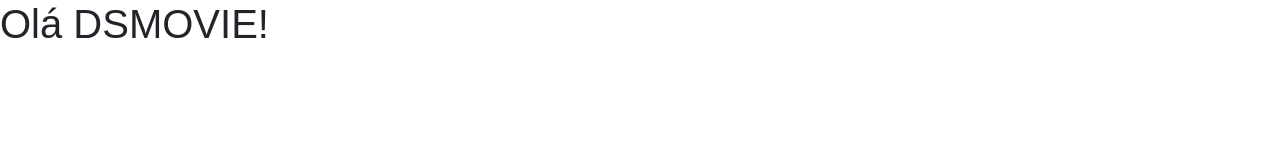
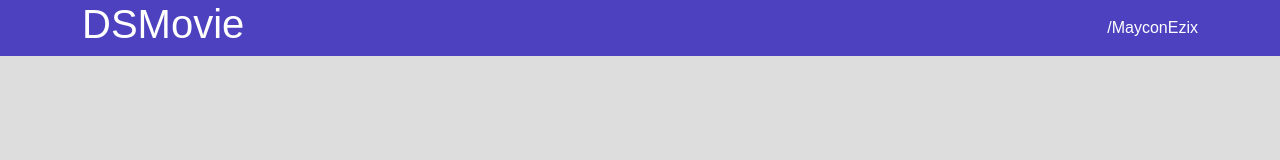
Before and after one commit to MayconEzix/SiteProject, a plain HTML site: page index.html in a window 1280 px wide. Drawn offline with nearby package versions, Linux system fonts and the light colour scheme.

Commit message:
Barra superior PARTE 1

```diff
--- a/css/styles.css
+++ b/css/styles.css
@@ -1,7 +1,28 @@
 
 @import url('https://fonts.googleapis.com/css2?family=Open+Sans:wght@300;400;700&display=swap');
 
-*{ font-family: ' Open Sans', sans-serif ;
+*{  box-sizing: border-box;
+    font-family: ' Open Sans', sans-serif ;
+}
+
+html,body{
+        background-color: #ddd;
+}
 
 
+
+header{
+        background-color: #4D41C0;
+        color: #FFFFFF;
 }
+
+nav{
+        display: flex;
+        align-items: center;
+        justify-content: space-between;
+}
+
+a,a:hover {
+        text-decoration: none;
+        color: unset;
+}
--- a/index.html
+++ b/index.html
@@ -10,7 +10,12 @@
 
 </head>
 <body>
-    <h1>Olá DSMOVIE!</h1>
+    <header>
+        <nav class="container">
+           <h1>DSMovie</h1>
+           <a href="https://github.com/MayconEzix">/MayconEzix</a>
+        </nav>
+    </header>
 
 </body>
 </html>
```
